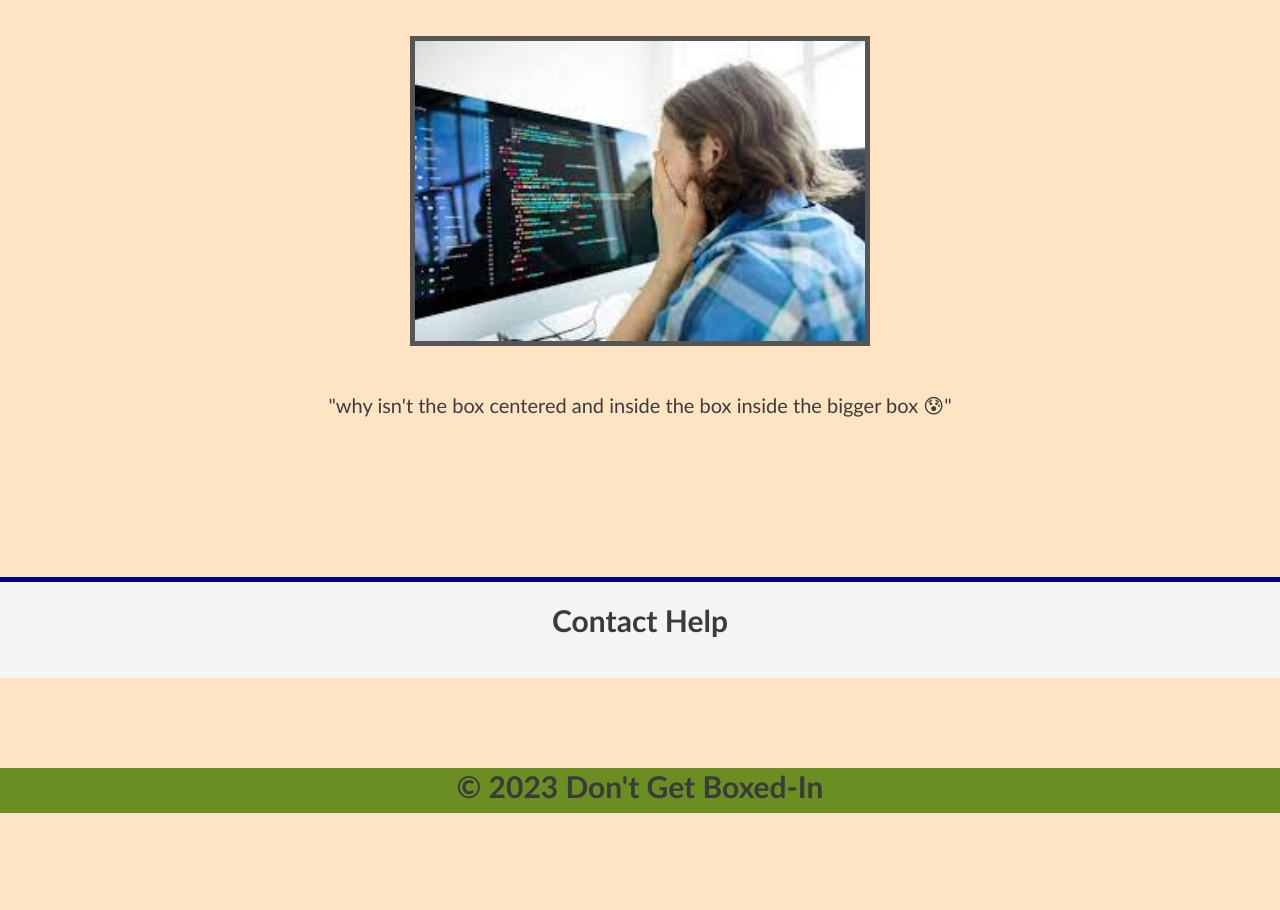
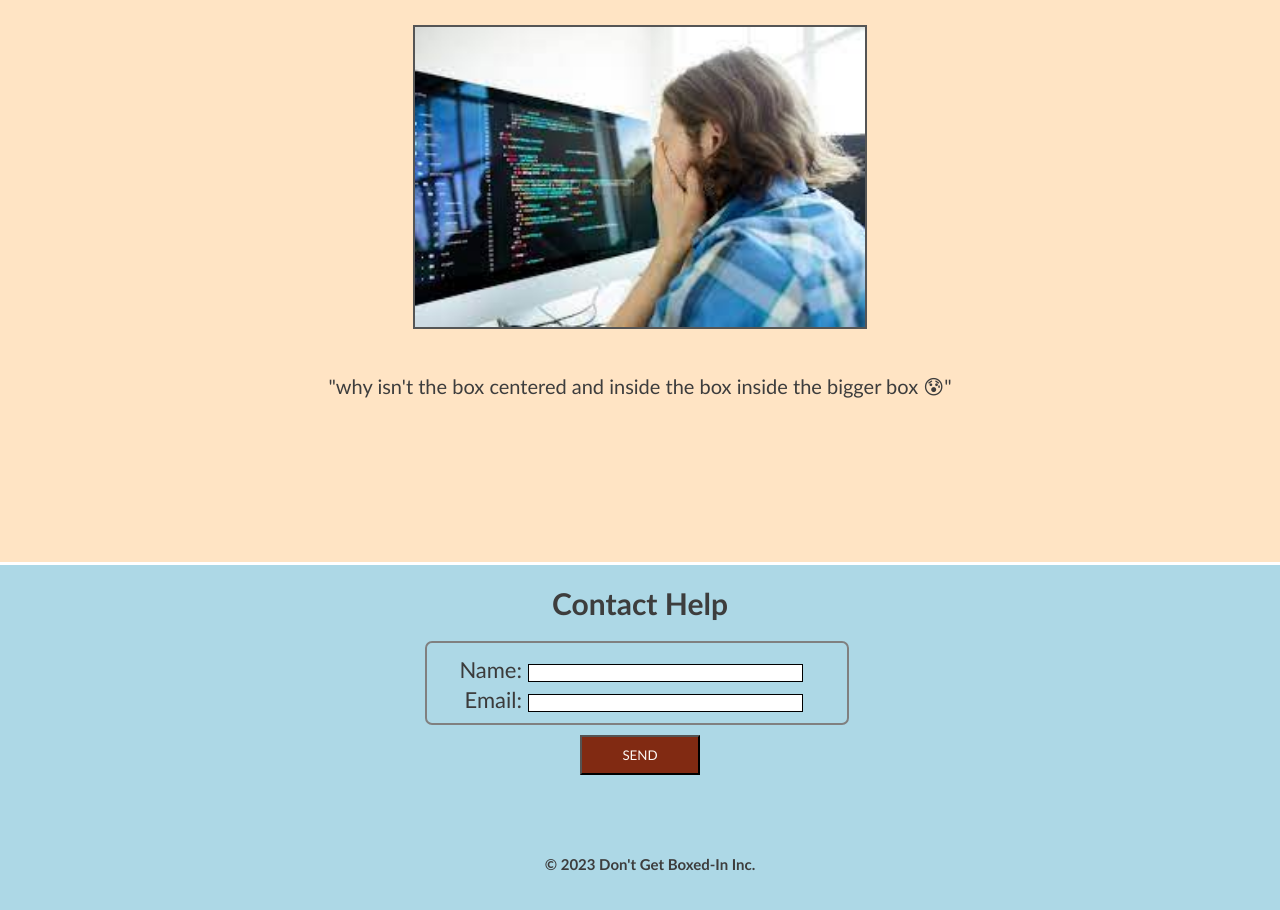
Before and after one commit to js-Quest/dont-stress, a plain HTML site: page index.html in a window 1280 px wide. Shown: the part 286-1196 px from the top of the page. Before the commit the page ends 1099 px from the top, so only its background shows below. Drawn offline with Linux system fonts and the light colour scheme.

Commit message:
changed formatting in css

```diff
--- a/assets/css/style.css
+++ b/assets/css/style.css
@@ -12,24 +12,23 @@ body {
 }
 
 main {
-    padding-top: 75px;
-   padding-bottom: 90px;
+    padding-top: 40px;
 }
 
 main h1 {
     padding-bottom: 40px;
-    padding-top: 120px;
+    padding-top: 140px;
 }
 
 header {
     position: fixed;
-  border-bottom: 10px solid darkblue;
+  border-bottom: 6px solid rgb(255, 255, 255);
   padding-top: 15px;
 }
 
 header,
 footer {
-    background-color: olivedrab;
+    background-color: lightblue;
     display: inline;
     height: 45px;
     width: 100%;
@@ -48,7 +47,7 @@ a {
 img {
     display: block;
     height: 300px;
-    border: 5px solid #555;
+    border: 2px solid #555;
 }
 
 figure {
@@ -60,21 +59,50 @@ figure {
 }
 
 figcaption{
-    padding-top: 30px;
+    padding-top: 20px;
 }
 
 section {
     margin-top: 150px;
     margin-bottom: 0;
-    padding: 20px 10px 40px 10px;
-    border-top: 5px solid darkblue;
-    background-color: whitesmoke;
+    padding: 20px 10px 60px 10px;
+    border-top: 3px solid rgb(255, 255, 255);
+    background-color: lightblue;
 
+}
+
+label {
+    font-size: 22px;
+    display: inline-block;
+    width: 70px;
+}
+
+form {
+    margin: 0 auto;
+    width: 450px;
+    padding: 10px;
+    border: 4px grey;
+    border-radius: 10px;
+}
+
+input {
+    box-sizing: border-box;
+    width: 275px;
+    border: 1px solid black;
+}
+
+button {
+    height: 40px;
+    width: 120px;
+    background-color: #812a12;
+    color: #FDF8F5;
 }
 
 footer{
     position: absolute;
+    padding: 10px;
     margin-bottom: 0;
+    font-size: 10px;
 }
 
 .text-right {
@@ -85,10 +113,18 @@ footer{
     text-align: center;
 }
 
-#red {
-    color:rgb(171, 9, 9)
+.grey {
+    color: rgb(61, 61, 61);
 }
 
-#grey {
-    color: rgb(61, 61, 61);
+#red {
+    color:#812a12
 }
+
+#border {
+    width: 400px;
+    border: 2px solid grey;
+    padding: 10px;
+    margin: 10px;
+    border-radius: 7px;
+}
--- a/index.html
+++ b/index.html
@@ -11,25 +11,40 @@
   <header>
     <nav class="text-right">
       <ul>
-        <li> <a id=grey href="https://www.mayoclinic.org/healthy-lifestyle/stress-management/in-depth/stress-relievers/art-20047257">Quick Tips</a></li>
-        <li> <a href="https://www.cdc.gov/mentalhealth/tools-resources/index.htm">Resources</a></li>
+        <li> <a class=grey href="https://www.mayoclinic.org/healthy-lifestyle/stress-management/in-depth/stress-relievers/art-20047257">Quick Tips</a></li>
+        <li> <a class=grey href="https://www.cdc.gov/mentalhealth/tools-resources/index.htm">Resources</a></li>
         <li> <a id=red href="#contact">Get Help</a></li>
       </ul>
     </nav>
   </header>
 
   <main>
-    <h1 class="text-center">Are You cs<span id=red>stressed</span>?</h1>
+    <h1 class="text-center grey">Are You cs<span id=red>stressed</span>?</h1>
     <figure>
       <img src="./assets/images/stressedcoder.jpeg" alt="stressed worker">
-      <figcaption class="text-center">"why isn't the box centered and inside the box inside the bigger box &#128560"</figcaption>
+      <figcaption class="text-center grey">"why isn't the box centered and inside the box inside the bigger box &#128560"</figcaption>
     </figure>
     <section>
-      <h2 class="text-center">Contact Help</h2>
+      <h2 class="text-center grey">Contact Help</h2>
+      <form>
+        <ul id="border">
+          <li>
+            <label class="text-right" for="name">Name:</label>
+            <input type="text" id="name" name="user-name">
+          </li>
+          <li>
+            <label class="text-right" for="name">Email:</label>
+            <input type="text" id="email" name="user-email">
+          </li>
+        </ul>
+        <div class="text-center">
+          <button type="submit">SEND</button>
+        </div>
+      </form>
     </section>
   </main>
 
   <footer>
-    <h2 class="text-center">© 2023 Don't Get Boxed-In</h2>
+    <h2 class="text-center grey">© 2023 Don't Get Boxed-In Inc.</h2>
   </footer>
 </body>
```
